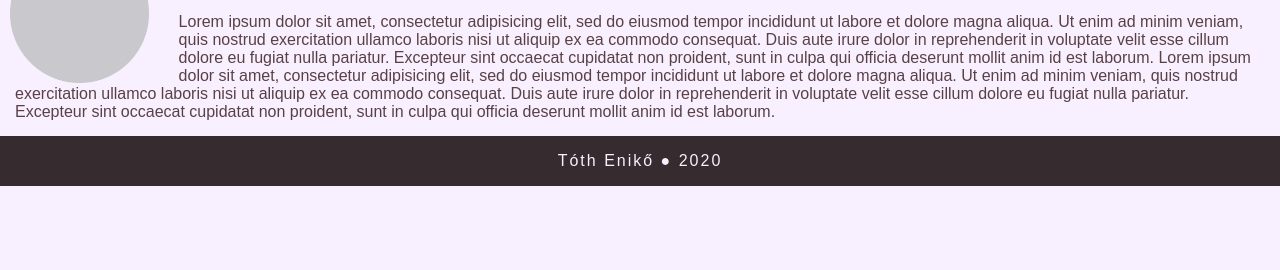
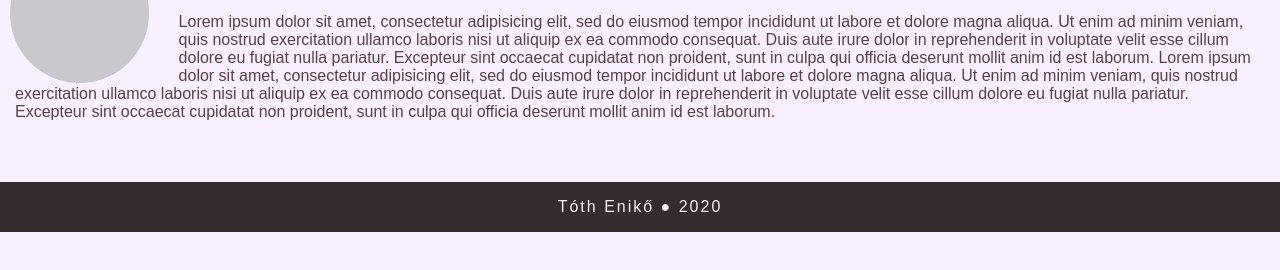
Before and after one commit to Sprintex/iloveencsibaby, a plain HTML site: page index.html in a window 1280 px wide. Shown: the part 520-790 px from the top of the page. Drawn offline with Linux system fonts and the light colour scheme.

Commit message:
Add files via upload

```diff
--- a/main.css
+++ b/main.css
@@ -3,7 +3,7 @@ body {
   background-color: #F9F0FF;
   font-family: Arial, Helvetica, sans-serif;
   position: relative;
-  padding-bottom: 50px;
+  padding-bottom: 6rem;
 }
 
 .fejlecul {
```
